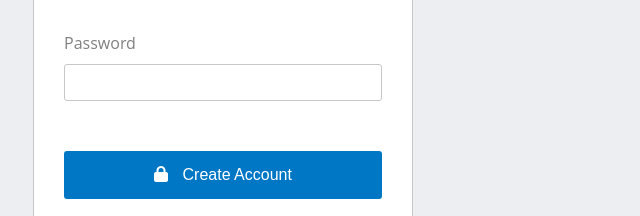
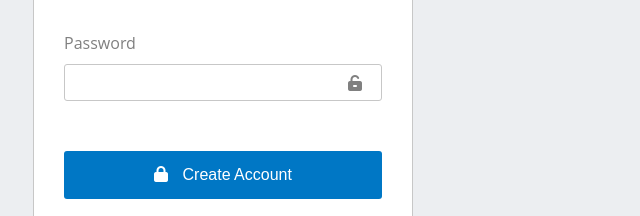
Before and after one commit to jose-Abel/Mint-s-Signup-Page-Clone, a plain HTML site: page index.html in a window 1280 px wide. Shown: the part 514-730 px from the top of the page, 417-1057 px from the left. Drawn offline with Linux system fonts and the light colour scheme.

Commit message:
fixing lock password icon

```diff
--- a/style.css
+++ b/style.css
@@ -196,14 +196,14 @@ input:focus {
 
 .your-password {
   display: flex;
+  position: relative;
 }
 
 .your-password i {
   color: gray;
   position: absolute;
-  bottom: 1rem;
-  display: flex;
-  transform: translateX(29rem);
+  bottom: 4rem;
+  right: 2rem;
 }
 
 #rates-span {
```
